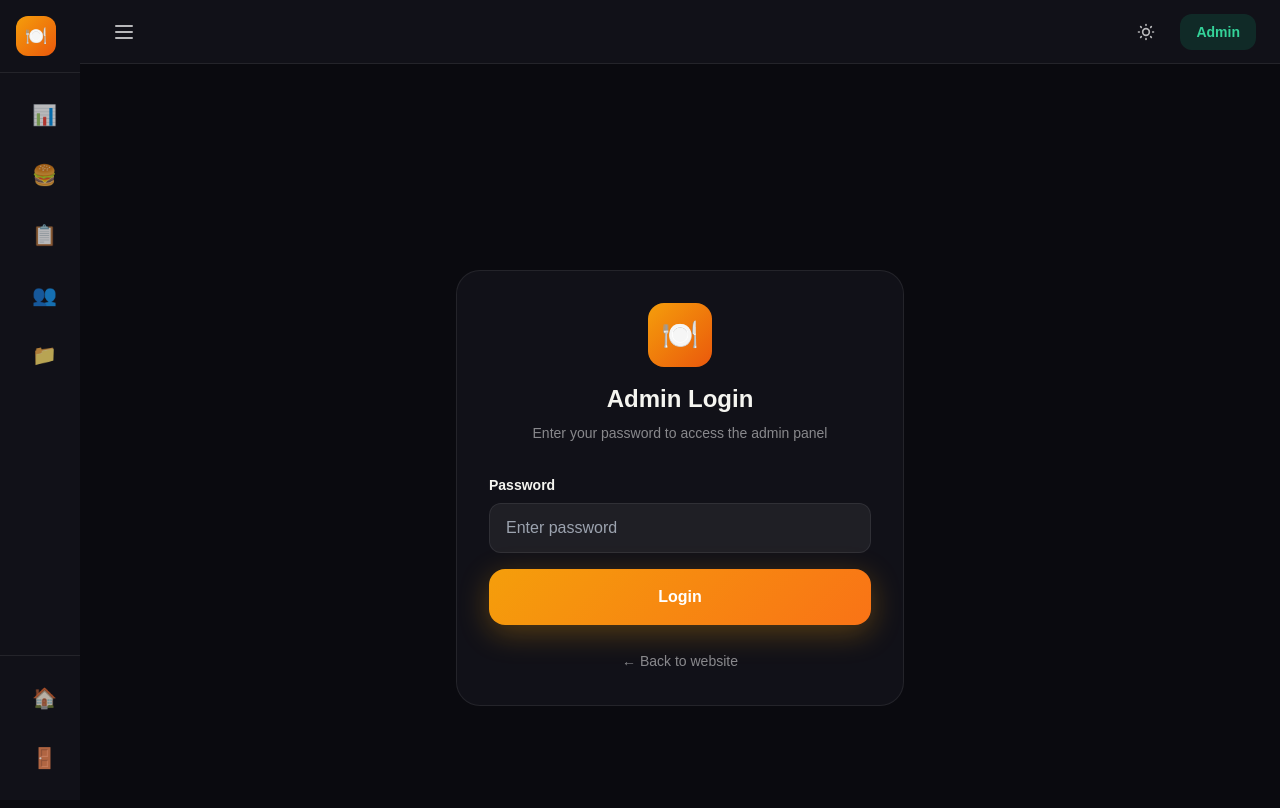
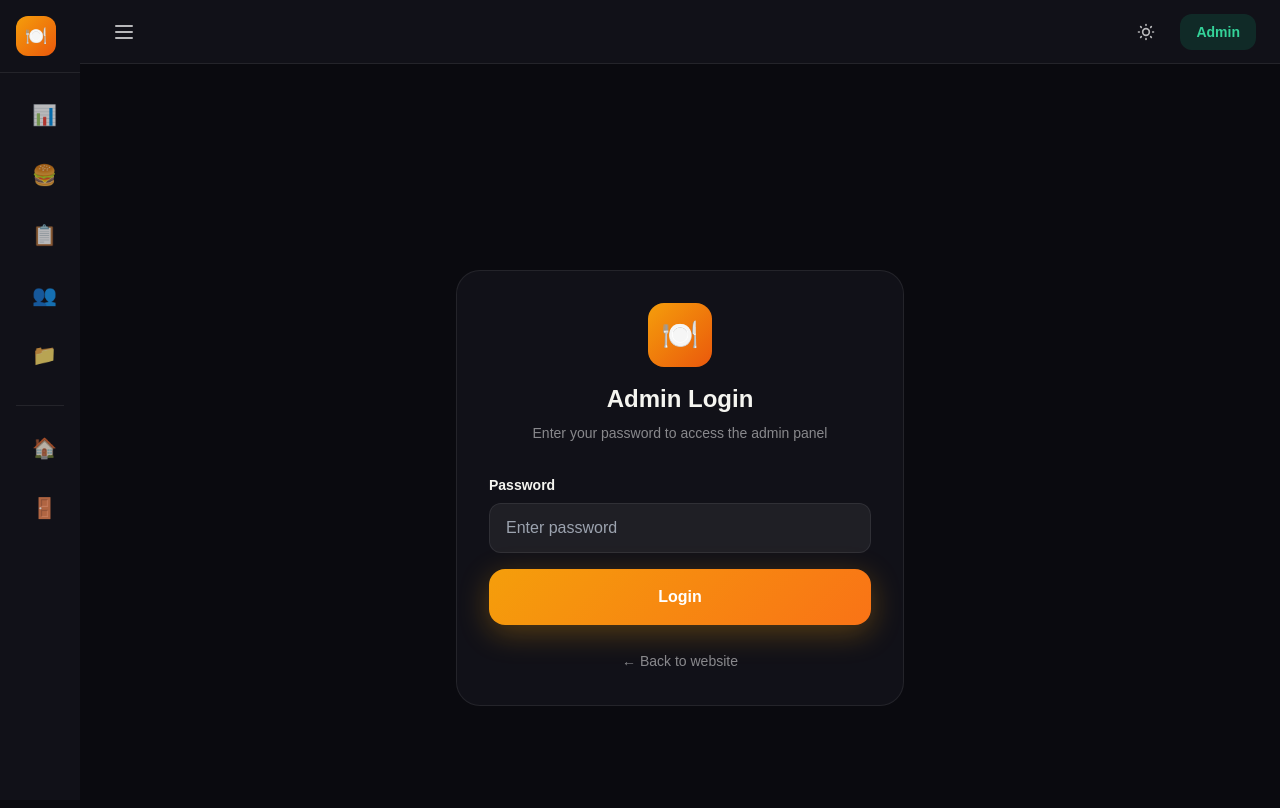
Before and after one commit to Akif-dev/food, a Next.js app: page /admin/login in a window 1280 px wide. Shown: the top 808 px of the page. Built offline with nearby package versions, Linux system fonts and the light colour scheme.

Commit message:
Fix sidebar bottom buttons - remove absolute positioning, make them scroll with menu

```diff
--- a/src/app/admin/layout.tsx
+++ b/src/app/admin/layout.tsx
@@ -123,7 +123,7 @@ export default function AdminLayout({ children }: { children: React.ReactNode })
           )}
         </div>
 
-        <nav className="p-4 overflow-y-auto flex-1" style={{ maxHeight: 'calc(100vh - 180px)' }}>
+        <nav className="p-4 overflow-y-auto flex-1" style={{ maxHeight: 'calc(100vh - 80px)' }}>
           {navItems.map((item) => {
             const isActive = pathname === item.href;
             return (
@@ -144,10 +144,9 @@ export default function AdminLayout({ children }: { children: React.ReactNode })
               </Link>
             );
           })}
-        </nav>
 
           <div
-          className="absolute bottom-0 left-0 right-0 p-4 border-t flex-shrink-0"
+            className="mt-6 pt-4 border-t"
             style={{ borderColor: isDark ? 'rgba(255,255,255,0.08)' : 'rgba(0,0,0,0.06)' }}
           >
             <Link
@@ -173,6 +172,7 @@ export default function AdminLayout({ children }: { children: React.ReactNode })
               {sidebarOpen && <span className="font-medium truncate">Logout</span>}
             </button>
           </div>
+        </nav>
       </aside>
 
       {/* Main Content */}
```
Lines whose indentation alone changed are shown as unchanged.
